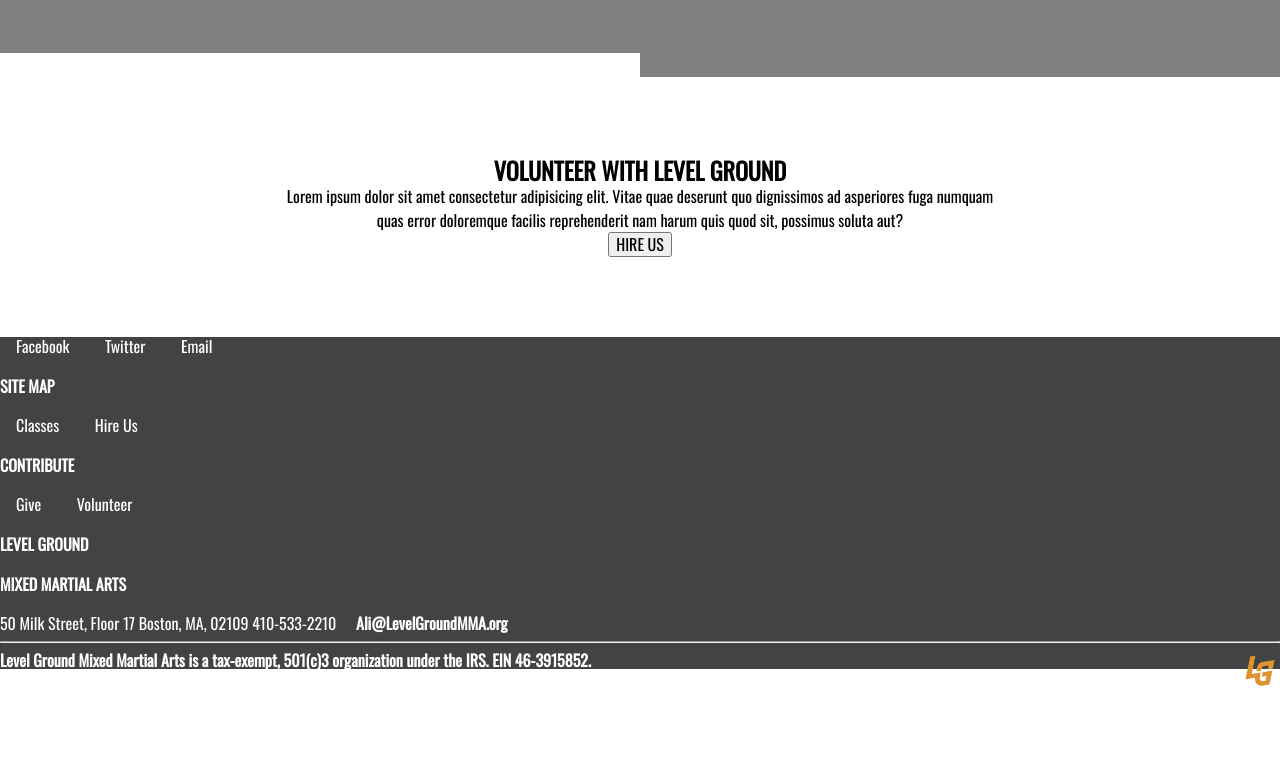
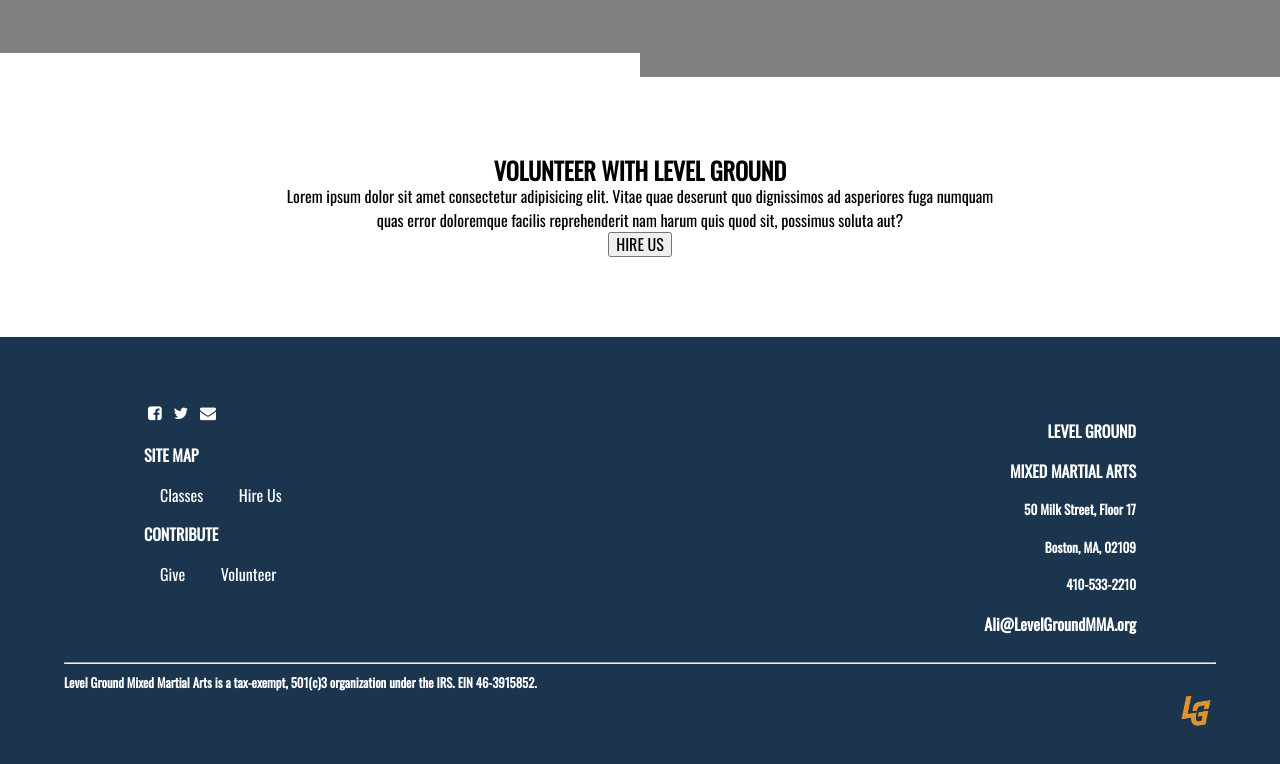
Before and after one commit to Operaismo/Level-Ground, a plain HTML site: page index.html in a window 1280 px wide. Shown: the part 1312-2076 px from the top of the page. Before the commit the page ends 2003 px from the top, so only its background shows below. Drawn offline with nearby package versions, Linux system fonts and the light colour scheme.

Commit message:
feat: completed Level Ground MVP

```diff
--- a/css/style.css
+++ b/css/style.css
@@ -45,6 +45,11 @@ header {
   padding-bottom: 5em;
 }
 
+nav {
+  overflow: hidden;
+  margin: auto auto;
+}
+
 h1 {
   font-size: 3.5em;
 }
@@ -70,7 +75,7 @@ a {
   height: 100%;
   max-width: 40px;
   max-height: 40px;
-  margin: 0 auto;
+  margin: auto auto;
 }
 
 .header-links {
@@ -101,7 +106,8 @@ video {
   width: 100%;
   overflow: hidden;
 }
-.visit-col-one, .visit-col-two{
+.visit-col-one,
+.visit-col-two {
   width: 50%;
   float: left;
   background-color: gray;
@@ -142,32 +148,75 @@ video {
 /* FOOTER */
 
 footer {
-  background-color: #414345;
-}
-
-/* .footer-links {
-  width: 20%;
+  background-color: #1b354f;
+  width: 100%;
+  padding: 4em 4em;
   float: left;
 }
 
+i {
+  color: white;
+  font-size: 2em;
+  padding: .25em .25em .25em .25em;
+}
+
+.footer-text {
+  width: 100%;
+  clear: both;
+  overflow: hidden;
+}
+
+.footer-links {
+  float: left;
+  margin-left: 5em;
+  text-align: left;
+  display: block;
+}
+
 .footer-contact {
-  width: 20%;
   float: right;
-} */
+  margin-right: 5em;
+  text-align: right;
+  display: block;
+}
 
-footer span, h4 {
+footer small,
+h4,
+h5 {
   color: white;
+}
+
+/* FOOTER PART 2: LEGALESSE */
+.legalese-logo {
+  width: 100%;
+  overflow: hidden;
+  clear: both;
+}
+
+.legalese {
+  float: left;
+  font-size: 0.8em;
+  width: 100%;
+  clear: both;
 }
 
 .footer-logo {
   float: right;
+  display: block;
   overflow: hidden;
+  clear: both;
 }
 
 /******************************************
 /* ADDITIONAL STYLES
 /*******************************************/
 
+hr {
+  overflow: visible;
+  height: 0;
+  box-sizing: content-box;
+}
+
 .hr-invis {
   display: none;
   clear: both;
--- a/index.html
+++ b/index.html
@@ -15,6 +15,7 @@
       href="https://fonts.googleapis.com/css2?family=Oswald&family=Roboto&display=swap"
       rel="stylesheet"
     />
+		<link rel="stylesheet" href="https://maxcdn.bootstrapcdn.com/font-awesome/4.1.0/css/font-awesome.min.css">
     <link rel="stylesheet" href="css/normalize.css" />
     <link rel="stylesheet" href="css/style.css" />
   </head>
@@ -28,7 +29,7 @@
         </section>
         <img class="logo" src="img/lg_logo.png" alt="logo" />
         <button class="donate-btn" type="button">DONATE</button>
-
+			</nav>
         <h1>WHERE GRIT MEETS OPPORTUNITY</h1>
         <p>
           At Level Ground (LG), urban youth cultivate grit and resilience
@@ -43,7 +44,6 @@
           />
           Watch the Video
         </video>
-      </nav>
     </header>
     <!-- HEADER END -->
     <hr class="hr-invis" />
@@ -102,34 +102,40 @@
     <hr class="hr-invis" />
     <!-- FOOTER START -->
 		<footer>
+			<section class="footer-text">
 				<section class="footer-links">
-				<a href="#">Facebook</a>
-				<a href="#">Twitter</a>
-				<a href="#">Email</a>
+					<i class="fa fa-facebook-square"></i>
+					<i class="fa fa-twitter"></i>
+					<i class="fa fa-envelope"></i>
 					<h4>SITE MAP</h4>
-				<a href="#">Classes</a>
-				<a href="#">Hire Us</a>
+					<span><a href="#">Classes</a></span>
+					<span><a href="#">Hire Us</a></span>
 					<h4>CONTRIBUTE</h4>
-				<a href="#">Give</a>
-				<a href="#">Volunteer</a>
+					<span><a href="#">Give</a></span>
+					<span><a href="#">Volunteer</a></span>
 				</section>
 				<section class="footer-contact">
 					<h4>LEVEL GROUND</h4>
 					<h4>MIXED MARTIAL ARTS</h4>
-				<span>50 Milk Street, Floor 17</span>
-				<span>Boston, MA, 02109</span>
-				<span>410-533-2210</span>
-				<strong><a href="">Ali@LevelGroundMMA.org</a></strong>
+					<h5>50 Milk Street, Floor 17</h5>
+					<h5>Boston, MA, 02109</h5>
+					<h5>410-533-2210</h5>
+					<h4>Ali@LevelGroundMMA.org</h4>
+				</section>
 			</section>
 			<hr />
-			<section>
+			<section class="legalesse-logo">
+				<section class="legalesse">
 					<strong>
-					<span
-						>Level Ground Mixed Martial Arts is a tax-exempt, 501(c)3 organization
-						under the IRS. EIN 46-3915852.</span
-					></strong
-				>
+						<small>
+							Level Ground Mixed Martial Arts is a tax-exempt, 501(c)3 organization
+							under the IRS. EIN 46-3915852.
+						</small>
+					</strong>
+				</section>
+				<section class="footer-lg">
 					<img class="footer-logo logo" src="img/lg_logo.png" alt="logo" />
+				</section>
 			</section>
 		</footer>
     <script type="text/javascript" src="js/main.js"></script>
```
Lines whose indentation alone changed are shown as unchanged.
